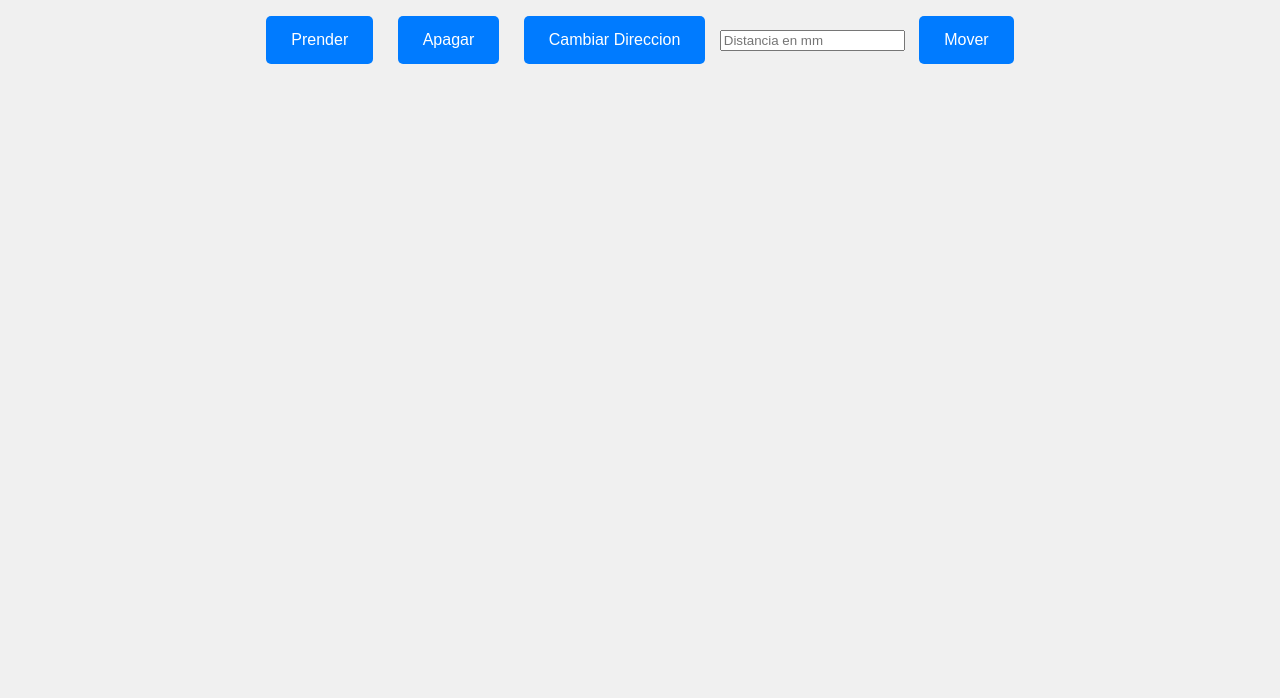
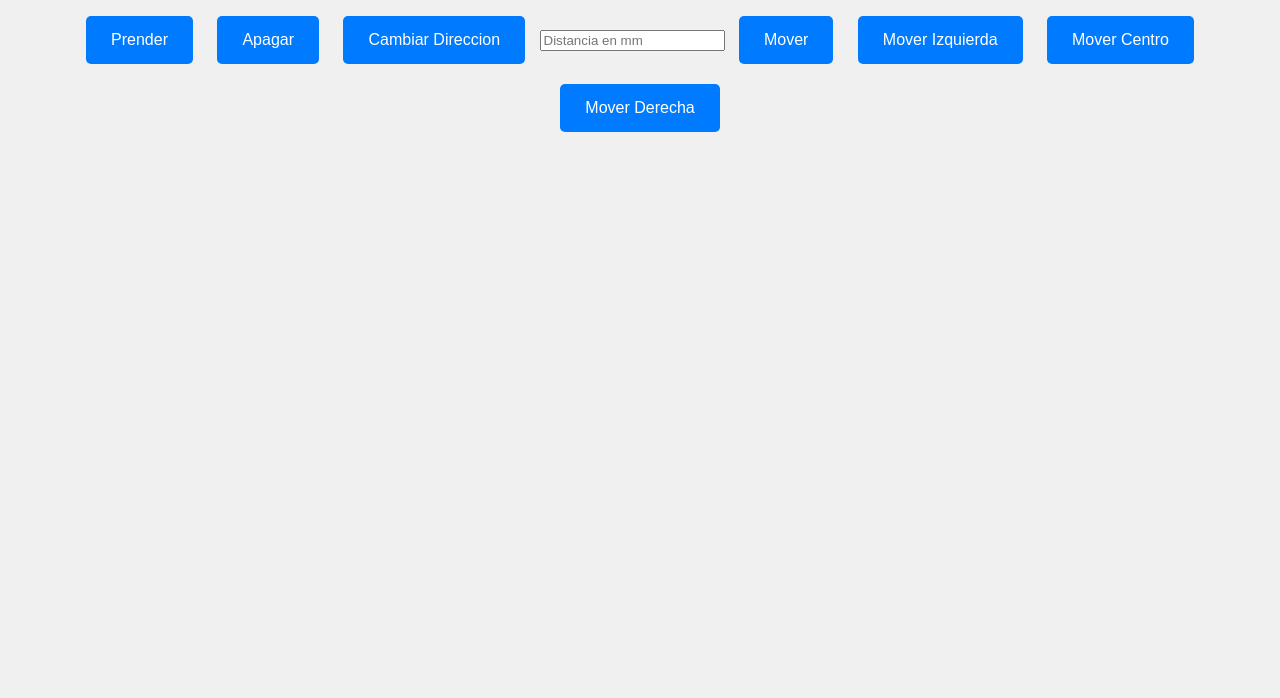
Before and after one commit to VITA110/ESP32_con_firebase, a plain HTML site: page index.html in a window 1280 px wide. Shown: the part 102-800 px from the top of the page. Drawn offline with Linux system fonts and the light colour scheme.

Commit message:
nuevos botones para mover a posiciones especificas

```diff
--- a/index.html
+++ b/index.html
@@ -16,6 +16,10 @@
     <button onclick="cambiarDireccion()">Cambiar Direccion</button>
     <input type="number" id="posicionObjetivo" placeholder="Distancia en mm">
     <button onclick="moverMotor()">Mover</button>
+    <button onclick="moverIzquierda()">Mover Izquierda</button>
+    <button onclick="moverCentro()">Mover Centro</button>
+    <button onclick="moverDerecha()">Mover Derecha</button>
+
 
     <script src="script.js"></script>
 </body>
--- a/script.js
+++ b/script.js
@@ -54,3 +54,21 @@ function moverMotor() {
         console.error("Ingrese una distancia válida.");
     }
 }
+
+function moverIzquierda() {
+    db.ref().update({ posicion_mm: 0 }) // Suponiendo que 0 mm es la posición izquierda
+        .then(() => console.log("Moviendo a la izquierda"))
+        .catch(error => console.error("Error:", error));
+}
+
+function moverCentro() {
+    db.ref().update({ posicion_mm: 50 }) // Suponiendo que 50 mm es la posición central
+        .then(() => console.log("Moviendo al centro"))
+        .catch(error => console.error("Error:", error));
+}
+
+function moverDerecha() {
+    db.ref().update({ posicion_mm: 100 }) // Suponiendo que 100 mm es la posición derecha
+        .then(() => console.log("Moviendo a la derecha"))
+        .catch(error => console.error("Error:", error));
+}
```
